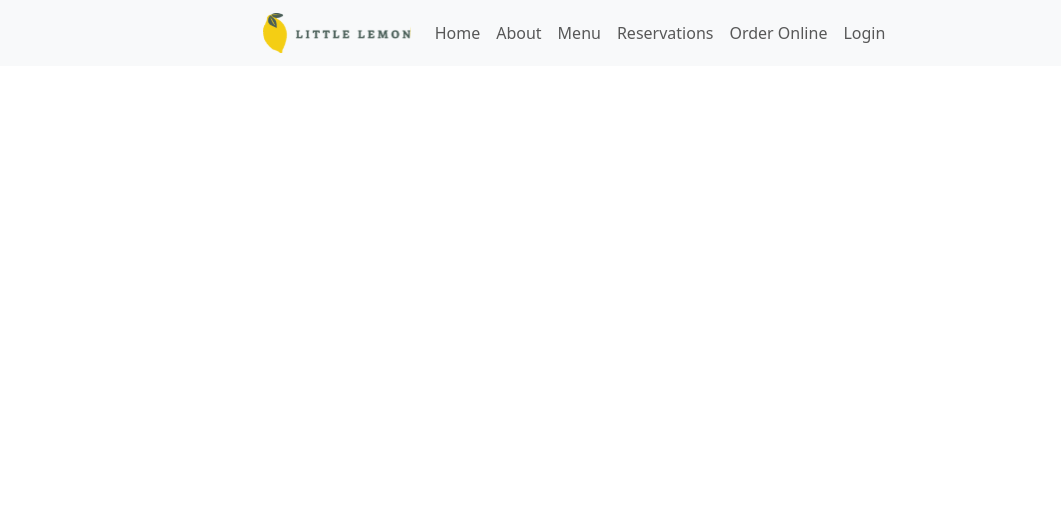
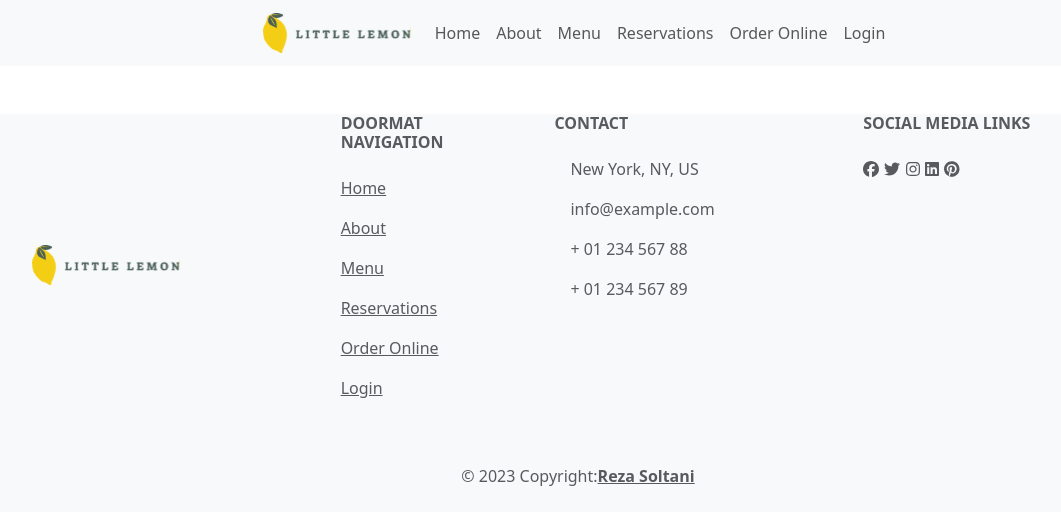
Before and after one commit to rezasoltani6385/meta-front-end-developer-capstone, a React (Create React App) app: page / in a window 1280 px wide. Shown: the top 524 px of the page, without its empty margins (62-1123 px from the left). Built offline with nearby package versions, Linux system fonts and the light colour scheme.

Commit message:
Fontawsome added to project and Footer.js Done

```diff
--- a/package.json
+++ b/package.json
@@ -3,6 +3,10 @@
   "version": "0.1.0",
   "private": true,
   "dependencies": {
+    "@fortawesome/fontawesome-svg-core": "^6.4.0",
+    "@fortawesome/free-brands-svg-icons": "^6.4.0",
+    "@fortawesome/free-solid-svg-icons": "^6.4.0",
+    "@fortawesome/react-fontawesome": "^0.2.0",
     "@testing-library/jest-dom": "^5.16.5",
     "@testing-library/react": "^13.4.0",
     "@testing-library/user-event": "^13.5.0",
--- a/src/Footer.js
+++ b/src/Footer.js
@@ -1,9 +1,78 @@
 import React from 'react'
+import { FontAwesomeIcon } from '@fortawesome/react-fontawesome';
+import { faFacebook, faTwitter, faInstagram, faLinkedin, faPinterest } from '@fortawesome/free-brands-svg-icons'
+
+import logo from './icons_assets/Logo .svg'
 
 function Footer() {
   return (
     <div>
-
+      <footer className="text-center text-lg-start bg-light text-muted">
+        <section className="">
+          <div className="container text-center text-md-start mt-5">
+            <div className="row mt-3">
+              <div className="col-md-3 col-lg-4 col-xl-3 mx-auto mb-4 d-flex align-items-center">
+                <img src={logo} alt='Logo'/>
+              </div>
+              <div className="col-md-2 col-lg-2 col-xl-2 mx-auto mb-4">
+                <h6 className="text-uppercase fw-bold mb-4">
+                  Doormat Navigation
+                </h6>
+                <p>
+                  <a href="#" className="text-reset">Home</a>
+                </p>
+                <p>
+                  <a href="#" className="text-reset">About</a>
+                </p>
+                <p>
+                  <a href="#" className="text-reset">Menu</a>
+                </p>
+                <p>
+                  <a href="#" className="text-reset">Reservations</a>
+                </p>
+                <p>
+                  <a href="#" className="text-reset">Order Online</a>
+                </p>
+                <p>
+                  <a href="#" className="text-reset">Login</a>
+                </p>
+              </div>
+              <div className="col-md-4 col-lg-3 col-xl-3 mx-auto mb-md-0 mb-4">
+                <h6 className="text-uppercase fw-bold mb-4">Contact</h6>
+                <p><i className="fas fa-home me-3"></i> New York, NY, US</p>
+                <p>
+                  <i className="fas fa-envelope me-3"></i>
+                  info@example.com
+                </p>
+                <p><i className="fas fa-phone me-3"></i> + 01 234 567 88</p>
+                <p><i className="fas fa-print me-3"></i> + 01 234 567 89</p>
+              </div>
+              <div className="col-md-4 col-lg-3 col-xl-3 mx-auto mb-md-0 mb-4">
+                <h6 className="text-uppercase fw-bold mb-4">Social Media Links</h6>
+                <a href='#'  className="text-reset" style={{marginRight: '2%'}}>
+                  <FontAwesomeIcon icon={faFacebook} />
+                </a>
+                <a href='#'  className="text-reset" style={{marginRight: '2%'}}>
+                  <FontAwesomeIcon icon={faTwitter} />
+                </a>
+                <a href='#'  className="text-reset" style={{marginRight: '2%'}}>
+                  <FontAwesomeIcon icon={faInstagram} />
+                </a>
+                <a href='#'  className="text-reset" style={{marginRight: '2%'}}>
+                  <FontAwesomeIcon icon={faLinkedin} />
+                </a>
+                <a href='#'  className="text-reset" style={{marginRight: '2%'}}>
+                  <FontAwesomeIcon icon={faPinterest} />
+                </a>
+              </div>
+            </div>
+          </div>
+        </section>
+        <div className="text-center p-4" style={{backgroundColor: "rgba(0, 0, 0, 0.05);"}}>
+          © 2023 Copyright:
+          <a className="text-reset fw-bold" href="https://www.linkedin.com/in/rezasoltani6385/">Reza Soltani</a>
+        </div>
+      </footer>
     </div>
   )
 }
```
Also changed, not shown: 1 other file (tests, documents, lock files or other folders).
